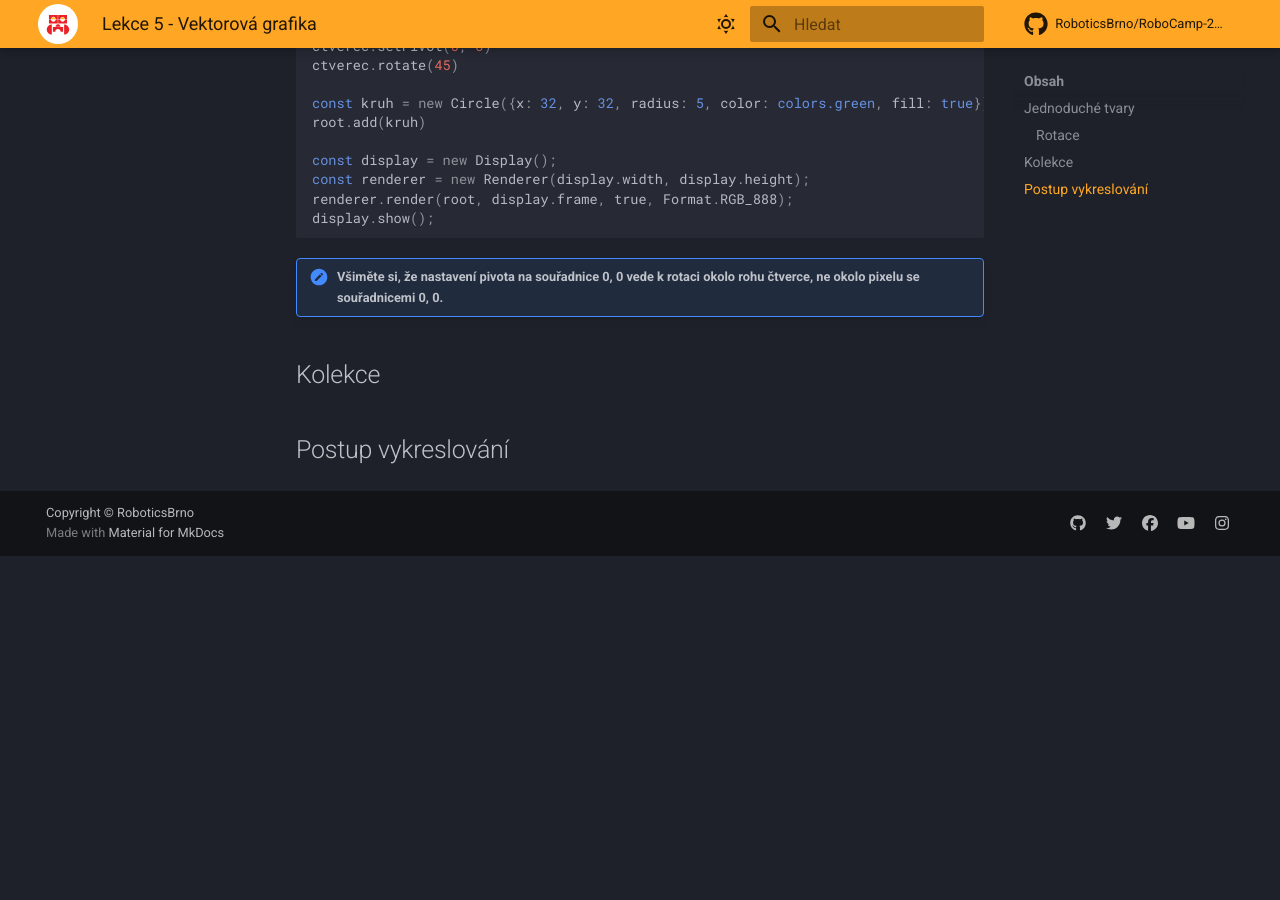
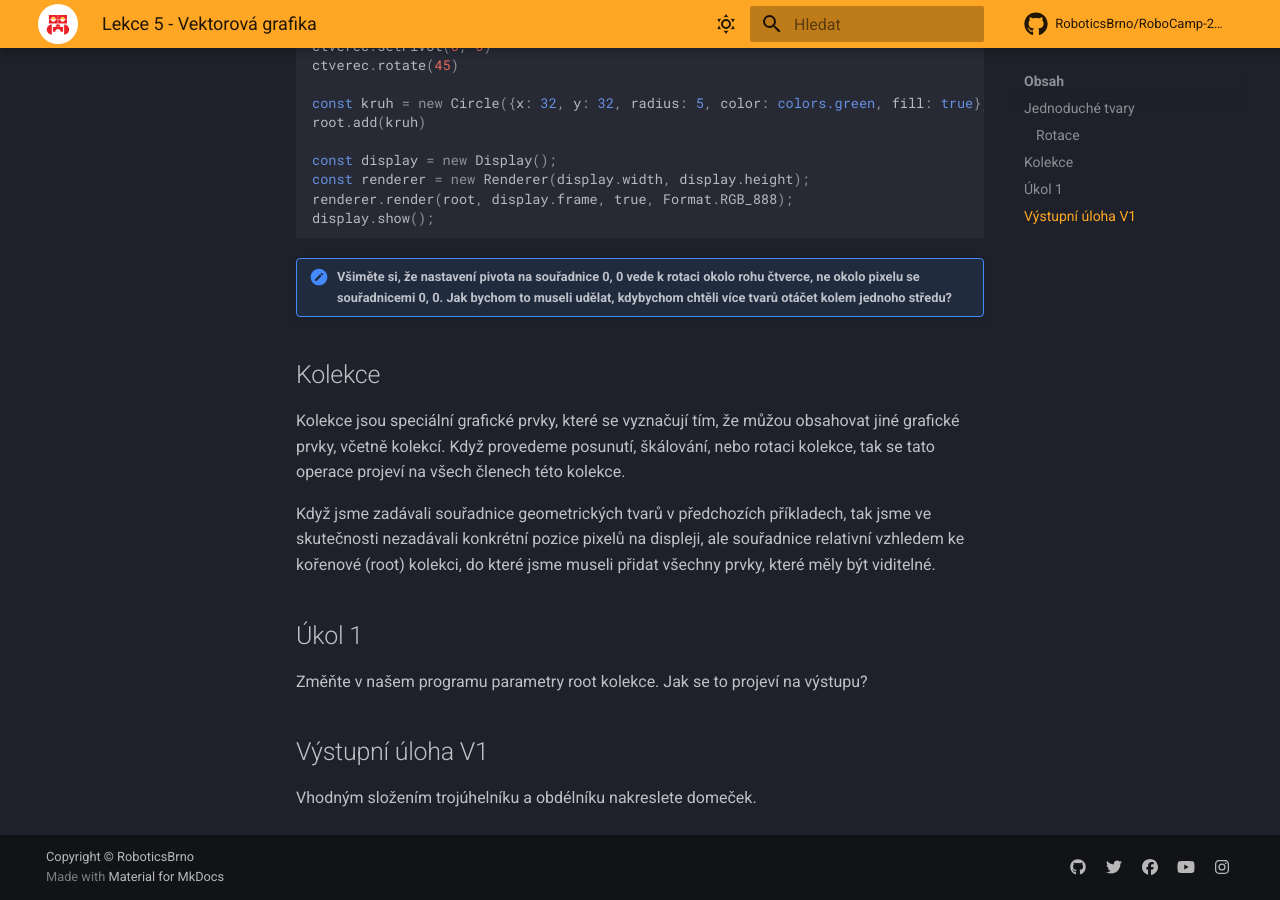
Before and after one commit to RoboticsBrno/RoboCamp-2026, an MkDocs documentation site: the page built from docs/lekce/lekce5/index.md, in a window 1280 px wide and 900 px high, scrolled down 1416 px. Built offline with MkDocs 1.6.1 and Material for MkDocs 9.7.7, drawn with Linux system fonts in a browser that asks for light colours; comment, search, counter and statistics services are not loaded; before the commit the page ends 1972 px from its top, so only the background shows below that.

Commit message:
Tasks for lesson 5

````diff
--- a/docs/lekce/lekce5/index.md
+++ b/docs/lekce/lekce5/index.md
@@ -64,10 +64,17 @@ const renderer = new Renderer(display.width, display.height);
 renderer.render(root, display.frame, true, Format.RGB_888);
 display.show();
 ```
-!!! note "Všiměte si, že nastavení pivota na souřadnice 0, 0 vede k rotaci okolo rohu čtverce, ne okolo pixelu se souřadnicemi 0, 0."
-
+!!! note "Všiměte si, že nastavení pivota na souřadnice 0, 0 vede k rotaci okolo rohu čtverce, ne okolo pixelu se souřadnicemi 0, 0. Jak bychom to museli udělat, kdybychom chtěli více tvarů otáčet kolem jednoho středu?"
 
 ## Kolekce
 
+Kolekce jsou speciální grafické prvky, které se vyznačují tím, že můžou obsahovat jiné grafické prvky, včetně kolekcí. Když provedeme posunutí, škálování, nebo rotaci kolekce, tak se tato operace projeví na všech členech této kolekce.
 
-## Postup vykreslování
+Když jsme zadávali souřadnice geometrických tvarů v předchozích příkladech, tak jsme ve skutečnosti nezadávali konkrétní pozice pixelů na displeji, ale souřadnice relativní vzhledem ke kořenové (root) kolekci, do které jsme museli přidat všechny prvky, které měly být viditelné.
+
+## Úkol 1
+Změňte v našem programu parametry root kolekce. Jak se to projeví na výstupu?
+
+
+## Výstupní úloha V1
+Vhodným složením trojúhelníku a obdélníku nakreslete domeček.
````
